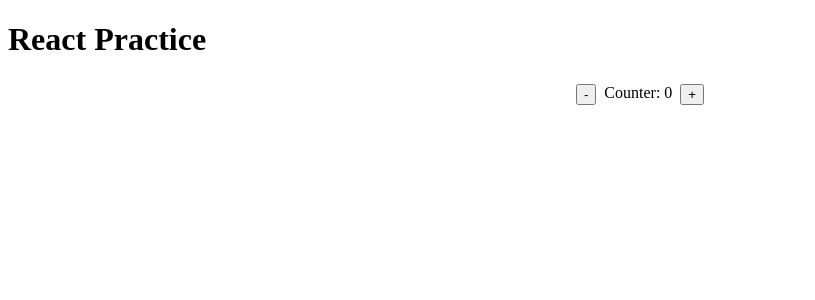
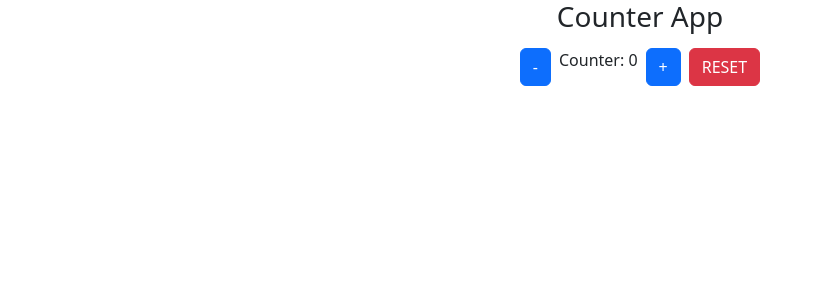
Before and after one commit to NaveenReddy0427/React_Practice, a React (Create React App) app: page / in a window 1280 px wide. Shown: the top 300 px of the page, without its empty margins (0-815 px from the left). Built offline with nearby package versions, Linux system fonts and the light colour scheme.

Commit message:
modify some changes in the code of useReducer file and install bootstrap for styling

```diff
--- a/package.json
+++ b/package.json
@@ -6,6 +6,7 @@
     "@testing-library/jest-dom": "^5.17.0",
     "@testing-library/react": "^13.4.0",
     "@testing-library/user-event": "^13.5.0",
+    "bootstrap": "^5.3.3",
     "react": "^18.2.0",
     "react-dom": "^18.2.0",
     "react-scripts": "5.0.1",
--- a/src/App.js
+++ b/src/App.js
@@ -3,7 +3,6 @@ import Counter from "./useReducer";
 function App() {
   return (
    <>
-    <h1>React Practice</h1>
     <Counter/>
    </>
   );
--- a/src/index.js
+++ b/src/index.js
@@ -1,5 +1,6 @@
 import React from 'react';
 import ReactDOM from 'react-dom/client';
+import 'bootstrap/dist/css/bootstrap.css';
 import App from './App';
 
 
--- a/src/useReducer.css
+++ b/src/useReducer.css
@@ -10,3 +10,8 @@
 .counter-div{
     margin: 4px;
 }
+
+.head{
+    text-align: center;
+    margin-bottom: 10px;
+}
--- a/src/useReducer.js
+++ b/src/useReducer.js
@@ -2,11 +2,13 @@ import { useReducer } from "react"
 import "./useReducer.css"
 
 function counterInc(state, action){
-    switch(action){
+    switch(action.type){
         case "INCREMENT":
             return state+1;
         case "DECREMENT":
             return state-1;
+        case "RESET":
+            return 0
         default:
             return state
 
@@ -18,14 +20,18 @@ function Counter() {
 
   return(
     <>
+        <h3 className="head">Counter App</h3>
         <div className="btn-container">
-            <button className="btn" onClick={()=>{
-                dispatch("DECREMENT")
+            <button className="btn btn-primary" onClick={()=>{
+                dispatch({type:"DECREMENT"})
             }}>-</button>
             <div className="counter-div">Counter: {count}</div>
-            <button className="btn" onClick={()=>{
-                dispatch("INCREMENT")
+            <button className="btn btn-primary" onClick={()=>{
+                dispatch({type: "INCREMENT"})
             }}>+</button>
+            <button className="btn btn-danger" onClick={()=>{
+                dispatch({type: "RESET"})
+            }}>RESET</button>
         </div>
     </>
   )
```
Also changed, not shown: 1 other file (tests, documents, lock files or other folders).
